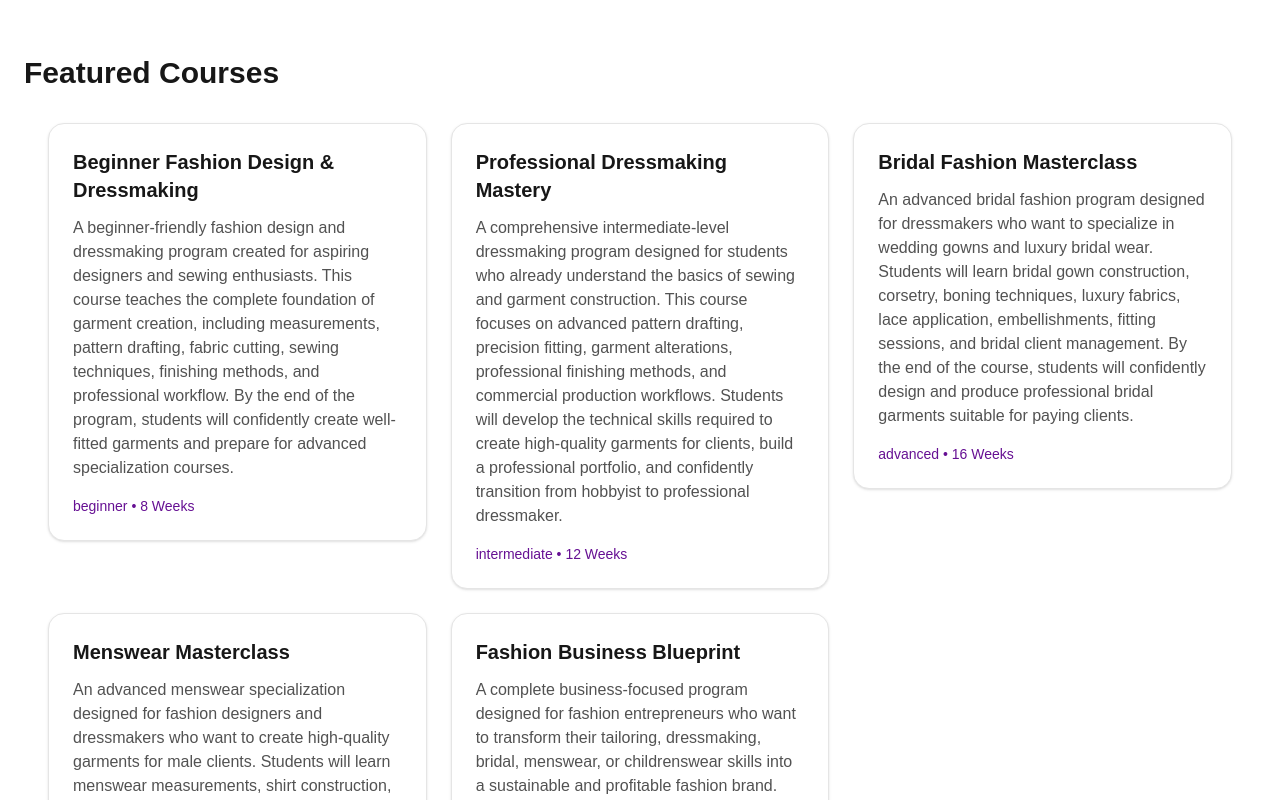
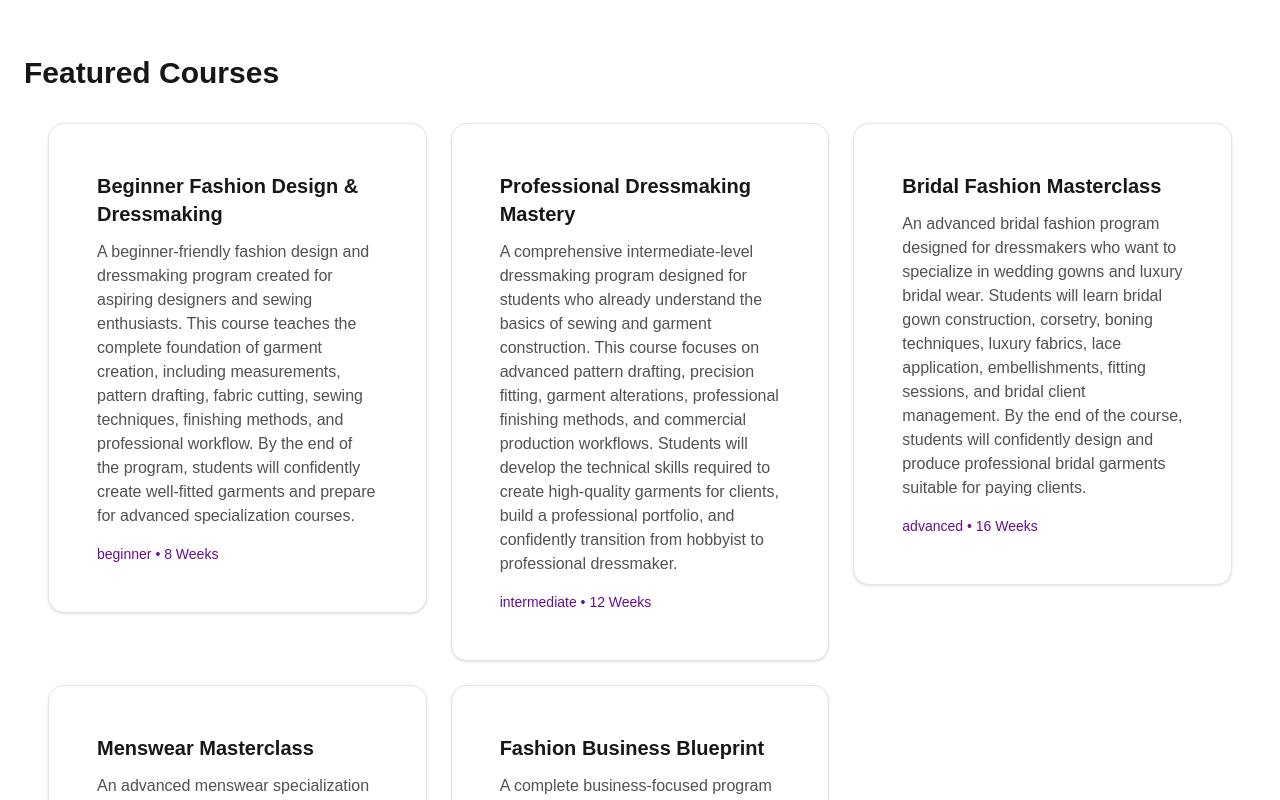
Before and after one commit to CutAndSewTribe/cut-and-sew-tribe, a Next.js app: page / in a window 1280 px wide. Shown: the part 700-1500 px from the top of the page. Built offline with nearby package versions, Linux system fonts and the light colour scheme.

Commit message:
Add thumbnail support to content cards

```diff
--- a/src/components/shared/ContentCard.tsx
+++ b/src/components/shared/ContentCard.tsx
@@ -1,3 +1,5 @@
+import Image from "next/image";
+
 import Card from "@/components/ui/Card";
 
 
@@ -5,6 +7,7 @@ interface ContentCardProps {
   title: string;
   description: string;
   meta?: string;
+  thumbnail?: string;
 }
 
 
@@ -12,10 +15,30 @@ export default function ContentCard({
   title,
   description,
   meta,
+  thumbnail,
 }: ContentCardProps) {
 
   return (
-    <Card>
+    <Card className="overflow-hidden p-0">
+
+
+      {thumbnail && (
+        <div className="relative aspect-video w-full">
+
+          <Image
+            src={thumbnail}
+            alt={title}
+            fill
+            className="object-cover"
+            sizes="(max-width: 768px) 100vw, 33vw"
+          />
+
+        </div>
+      )}
+
+
+
+      <div className="p-6">
 
         <h3 className="text-xl font-semibold">
           {title}
@@ -35,6 +58,9 @@ export default function ContentCard({
           </div>
         )}
 
+      </div>
+
+
     </Card>
   );
 }
```
Lines whose indentation alone changed are shown as unchanged.
